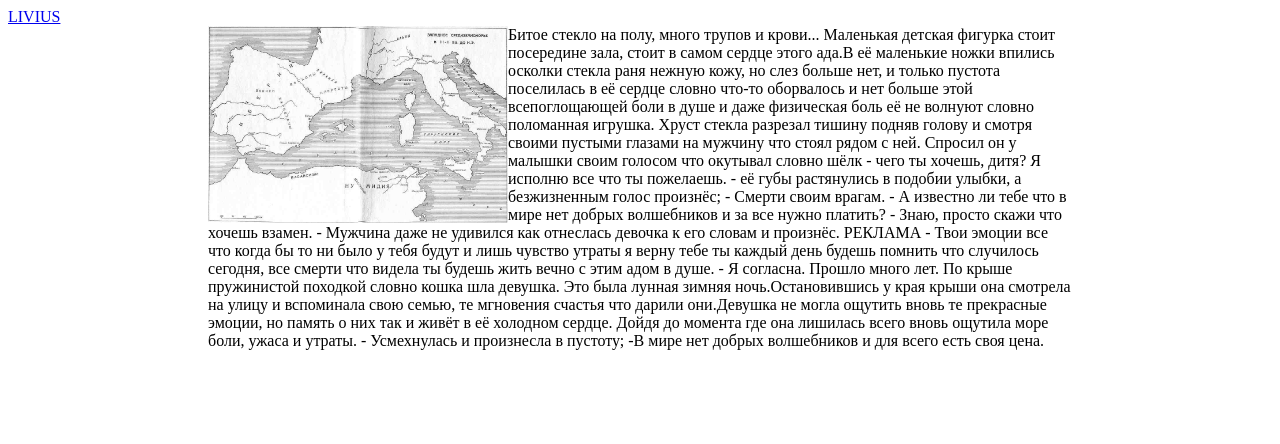
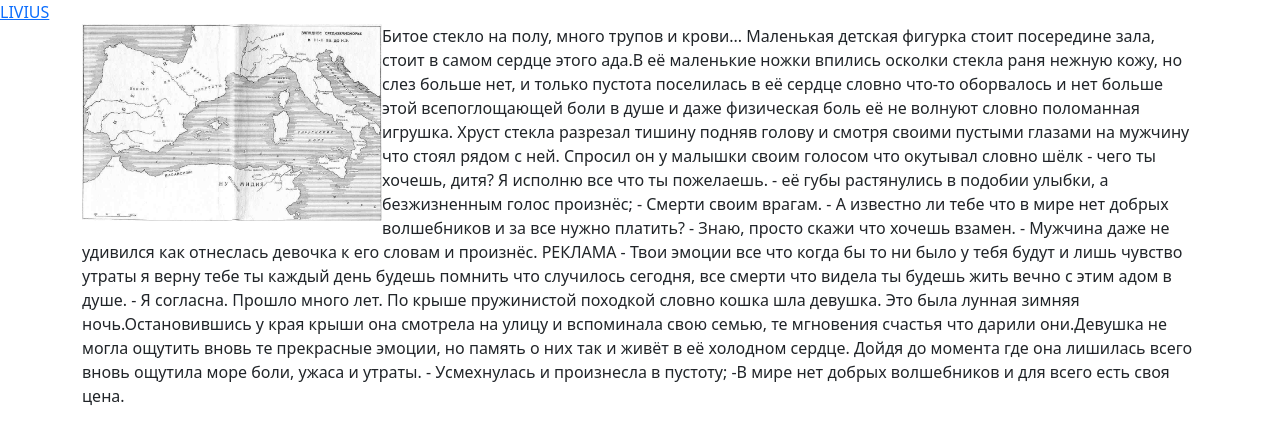
Before and after one commit to sergioignatev/book2, a plain HTML site: page index.html in a window 1280 px wide. Drawn offline with nearby package versions, Linux system fonts and the light colour scheme.

Commit message:
bootstrap

```diff
--- a/index.html
+++ b/index.html
@@ -5,11 +5,10 @@
 <title>Livius</title>
 <meta charset="UTF-8">
 <meta name="viewport" content="width=device-width, initial-scale=1">
+<link href="https://cdn.jsdelivr.net/npm/bootstrap@5.1.3/dist/css/bootstrap.min.css" rel="stylesheet">
+<script src="https://cdn.jsdelivr.net/npm/bootstrap@5.1.3/dist/js/bootstrap.bundle.min.js"></script>
 <style>
-#main{
-margin-left: 200px;
-margin-right: 200px;
-}
+
 
 
 
@@ -20,7 +19,7 @@ margin-right: 200px;
 
 
 <a href="livius.pdf">LIVIUS</a>
-<div id="main">
+<div class="container">
     <img style="max-width:300px;float:left"src="west.png">
 <div id="livius"></div>
 <div>
```
